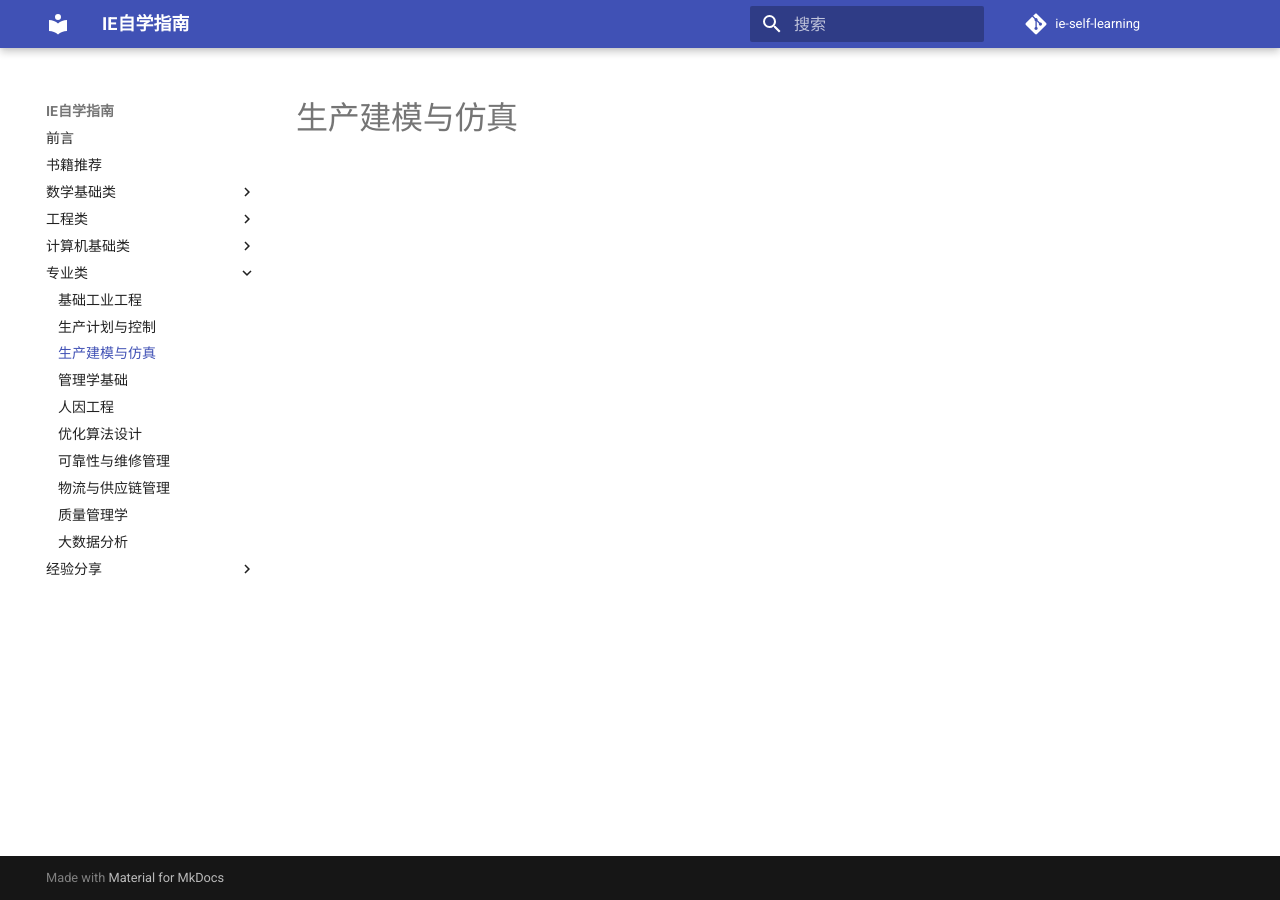
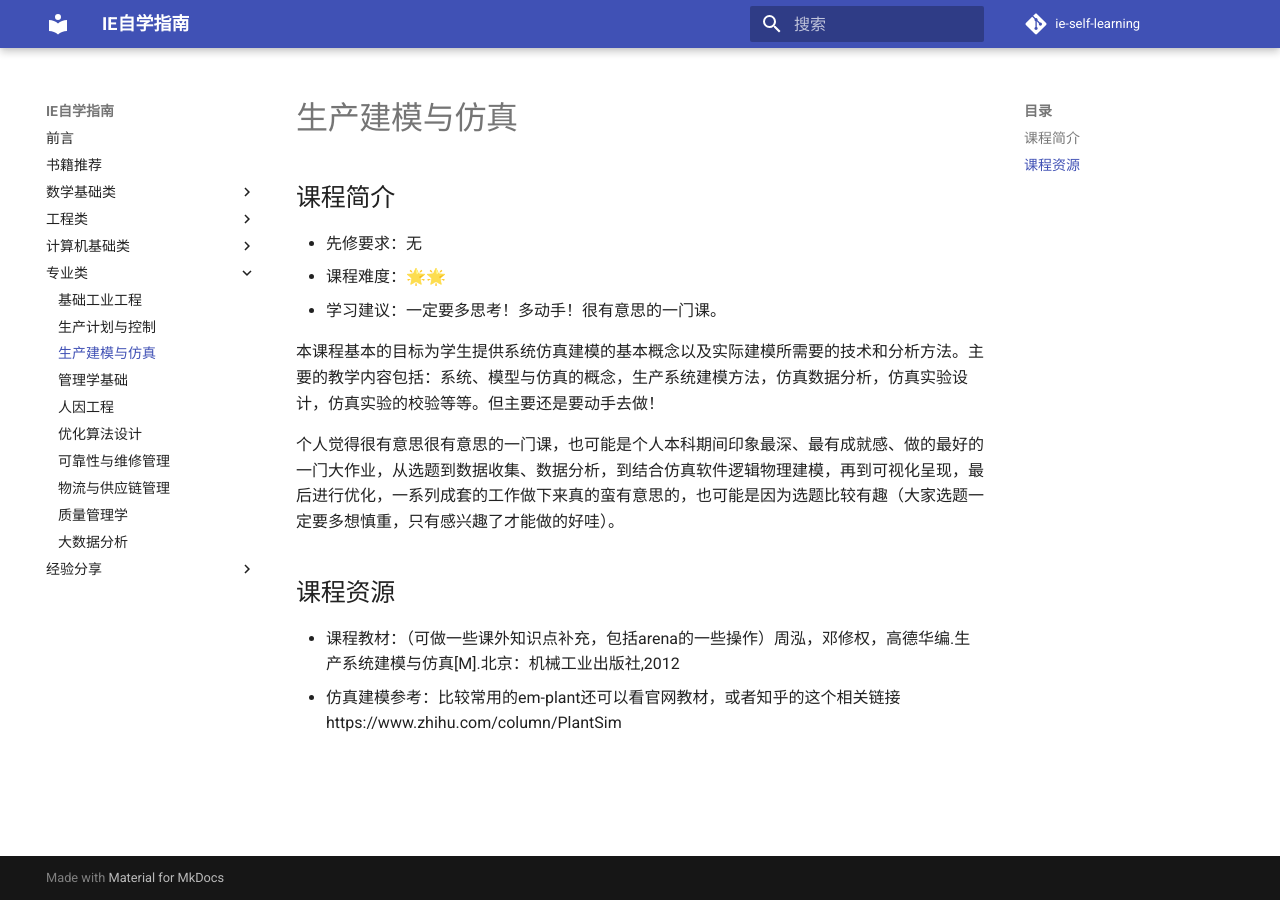
Before and after one commit to ceclin/ie-self-learning, an MkDocs documentation site: the page built from docs/专业类/生产建模与仿真.md, in a window 1280 px wide. Built offline with MkDocs 1.6.1 and Material for MkDocs 9.7.7, drawn with Linux system fonts in a browser that asks for light colours; comment, search, counter and statistics services are not loaded.

Commit message:
Update 生产建模与仿真.md (#36)

```diff
--- a/docs/专业类/生产建模与仿真.md
+++ b/docs/专业类/生产建模与仿真.md
@@ -1 +1,13 @@
 # 生产建模与仿真
+## 课程简介
+- 先修要求：无
+- 课程难度：🌟🌟
+- 学习建议：一定要多思考！多动手！很有意思的一门课。
+
+本课程基本的目标为学生提供系统仿真建模的基本概念以及实际建模所需要的技术和分析方法。主要的教学内容包括：系统、模型与仿真的概念，生产系统建模方法，仿真数据分析，仿真实验设计，仿真实验的校验等等。但主要还是要动手去做！
+
+个人觉得很有意思很有意思的一门课，也可能是个人本科期间印象最深、最有成就感、做的最好的一门大作业，从选题到数据收集、数据分析，到结合仿真软件逻辑物理建模，再到可视化呈现，最后进行优化，一系列成套的工作做下来真的蛮有意思的，也可能是因为选题比较有趣（大家选题一定要多想慎重，只有感兴趣了才能做的好哇）。
+
+## 课程资源
+- 课程教材：（可做一些课外知识点补充，包括arena的一些操作）周泓，邓修权，高德华编.生产系统建模与仿真[M].北京：机械工业出版社,2012
+- 仿真建模参考：比较常用的em-plant还可以看官网教材，或者知乎的这个相关链接https://www.zhihu.com/column/PlantSim
```
